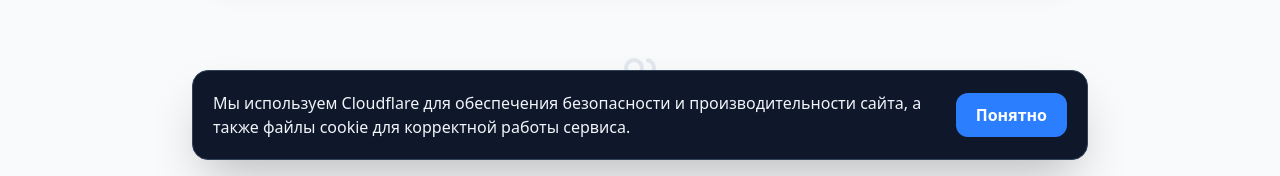
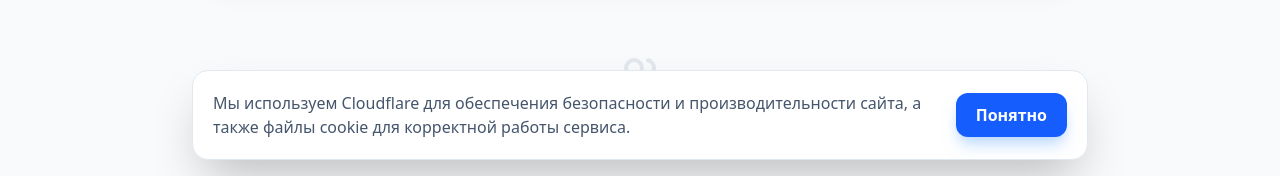
Before and after one commit to lambda19-auto/p_zia, a React (Vite) app: page / in a window 1280 px wide. Shown: the part 624-800 px from the top of the page. Built offline with nearby package versions, Linux system fonts and the light colour scheme.

Commit message:
style: align cookie banner with site theme

```diff
--- a/src/App.tsx
+++ b/src/App.tsx
@@ -444,14 +444,14 @@ export default function App() {
 
       {showCookieBanner && (
         <div className="fixed inset-x-0 bottom-0 z-50 px-4 pb-4">
-          <div className="mx-auto max-w-4xl rounded-2xl bg-slate-900 text-white shadow-2xl border border-slate-700 p-4 md:p-5 flex flex-col md:flex-row md:items-center md:justify-between gap-4">
-            <p className="text-sm md:text-base text-slate-100">
+          <div className="mx-auto max-w-4xl rounded-2xl bg-white text-slate-900 shadow-2xl border border-slate-200 p-4 md:p-5 flex flex-col md:flex-row md:items-center md:justify-between gap-4">
+            <p className="text-sm md:text-base text-slate-600">
               Мы используем Cloudflare для обеспечения безопасности и производительности сайта, а также файлы cookie для корректной работы сервиса.
             </p>
             <button
               type="button"
               onClick={acceptCookieBanner}
-              className="shrink-0 bg-blue-500 hover:bg-blue-400 text-white font-semibold px-5 py-2.5 rounded-xl transition-colors"
+              className="shrink-0 bg-blue-600 hover:bg-blue-700 text-white font-semibold px-5 py-2.5 rounded-xl shadow-lg shadow-blue-200 transition-colors"
             >
               Понятно
             </button>
```
